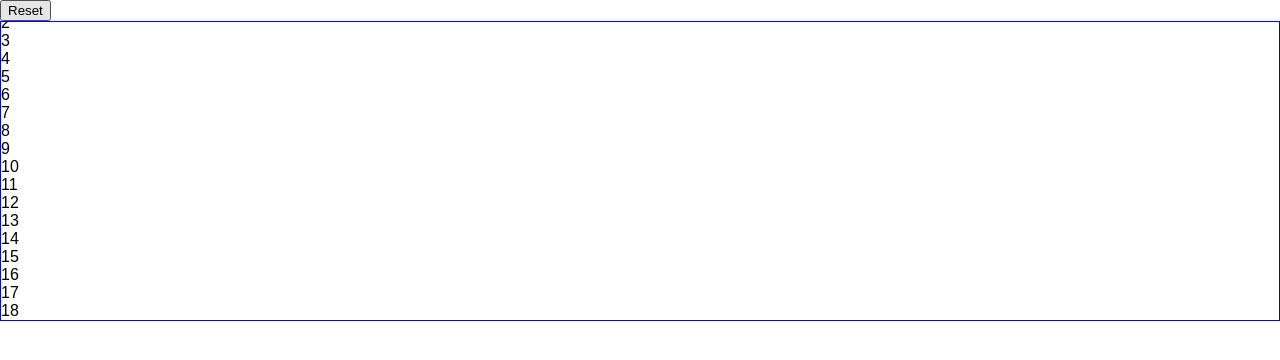
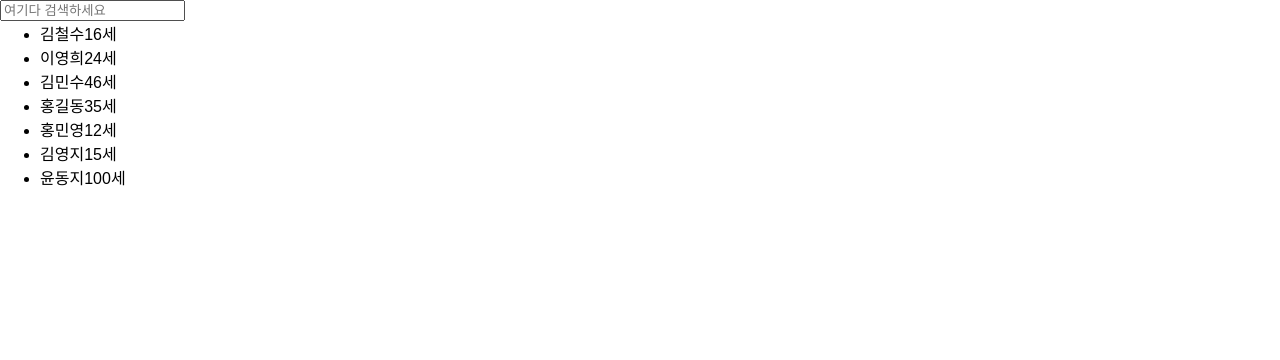
Before and after one commit to dkwooje/ReactHook, a React (Create React App) app in the folder blog/: page / in a window 1280 px wide. Shown: the top 360 px of the page. Built offline with nearby package versions, Linux system fonts and the light colour scheme; the HTML template or start-up script is replaced by a standard one.

Commit message:
Debounce 적용전 1

```diff
--- a/blog/src/App.jsx
+++ b/blog/src/App.jsx
@@ -1,54 +1,36 @@
-import { useEffect, useRef, useState, useLayoutEffect } from "react";
-
-
-  function getNumbers(){
-    return [1,2,3,4,5,6,7,8,9,10,11,12,13,14,15,16,17,18];
-  }
 
 function App() {
 
-  const [numbers,setNumbers] = useState([]);
-  const ref = useRef(null);
-
-  useEffect(()=>{
-    const nums = getNumbers();
-    setNumbers(nums);
-  }, [])
-
-  useLayoutEffect(()=>{
-    if(numbers.length === 0){
-      return;
-    }
-
-    for(let i = 0; i<300000000; i++){} //고의적 딜레이
-
-    ref.current.scrollTop = ref.current.scrollHeight;
-  },[numbers])  //scroll이 자동으로 최하단에 위치하도록 조치
+  const users = [
+    {name: "김철수", age: "16"},
+    {name: "이영희", age: "24"},
+    {name: "김민수", age: "46"},
+    {name: "홍길동", age: "35"},
+    {name: "홍민영", age: "12"},
+    {name: "김영지", age: "15"},
+    {name: "윤동지", age: "100"},
+  ]
 
   return (
-    <>
-      <button onClick={()=> setNumbers( getNumbers())}>Reset</button>
-      <div
-      ref={ref}
-      style={
-      {
-        height: "300px",
-        border: "1px solid blue",
-        overflow: "scroll"
-      }}
-    >
-      {numbers.map((number,idx)=>(
-        <p key={idx}>{number}</p>
-      ))}
+     <div className="container">
+      <div className="search-container">
+        <input placeholder="여기다 검색하세요" />
+        <ul>
+          {users.map((user)=>(
+             <li key={user.name}>
+            <span>{user.name}</span>
+            <span>{user.age}세</span>
+          </li>
+        ))}
+        </ul>
+      </div>
     </div>
-    </>
   );
 }
 
 export default App;
 
-//개발자 모드에서 Performance로 들어가 CPU를 6배 느리게 설정 해주자.
-//useEffect는 비동기적으로 실행되기 때문에 'scroll이 자동으로 최하단에 위치하도록 조치'
-//해주는 코드가 실행되기 전에 랜더링 한다. 때문에 깜빡이는 UI변화가 생기게 된다.
-//하지만 useLayoutEffect는 동기적 작동 방식이기 때문에 useLayoutEffect가 먼저 실행되고,
-//랜더링이 되기때문에 화면이 깜빡이지 않는다.
+//함수가 너무 많아(특히 서버비에 부담이 되는 함수) 문제가 될때
+//Debounce와 Throttle을 사용한다. 이 기능은 함수가 너무 자주 호출되는것을 방지한다.
+//Debounce: 특정 이벤트가 연속적으로 발생할 때, 제일 마지막 이벤트가 발생한 후
+//일정 시간이 지난 후에 함수를 호출함
```
